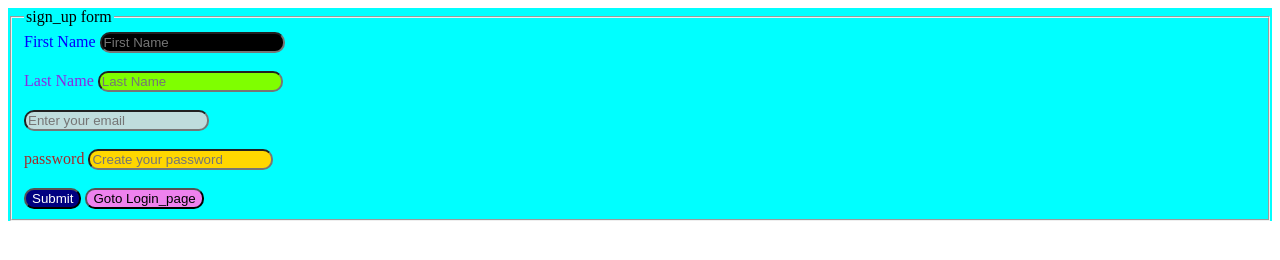
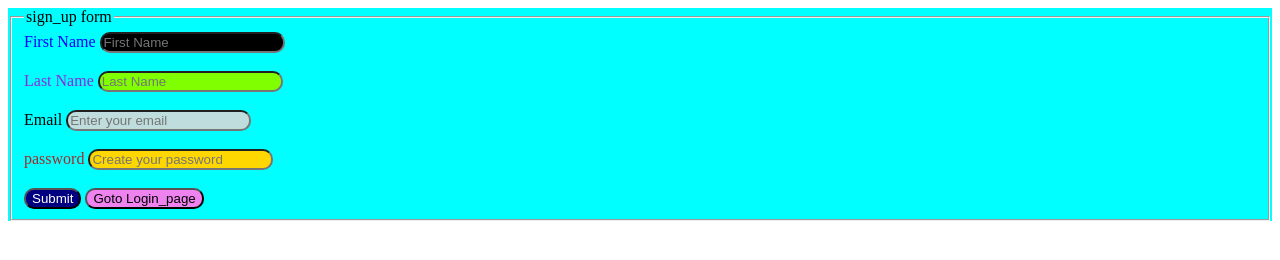
Before and after one commit to repani145/form_colors, a plain HTML site: page index.html in a window 1280 px wide. Drawn offline with Linux system fonts and the light colour scheme.

Commit message:
Update index.html

```diff
--- a/index.html
+++ b/index.html
@@ -52,7 +52,7 @@
         <input type="fname" name="fname" id="fname" placeholder="First Name" /><br><br>
         <label for="lname">Last Name</label>
         <input type="lname" name="lname" id="lname" placeholder="Last Name" /><br><br>
-        <label for="mail"></label>
+        <label for="mail">Email</label>
         <input type="email" name="mail" id="mail" placeholder="Enter your email" /><br><br>
         <label for="pswd">password</label>
         <input type="password" name="pswd" id="pswd" placeholder="Create your password" /><br><br>
```
